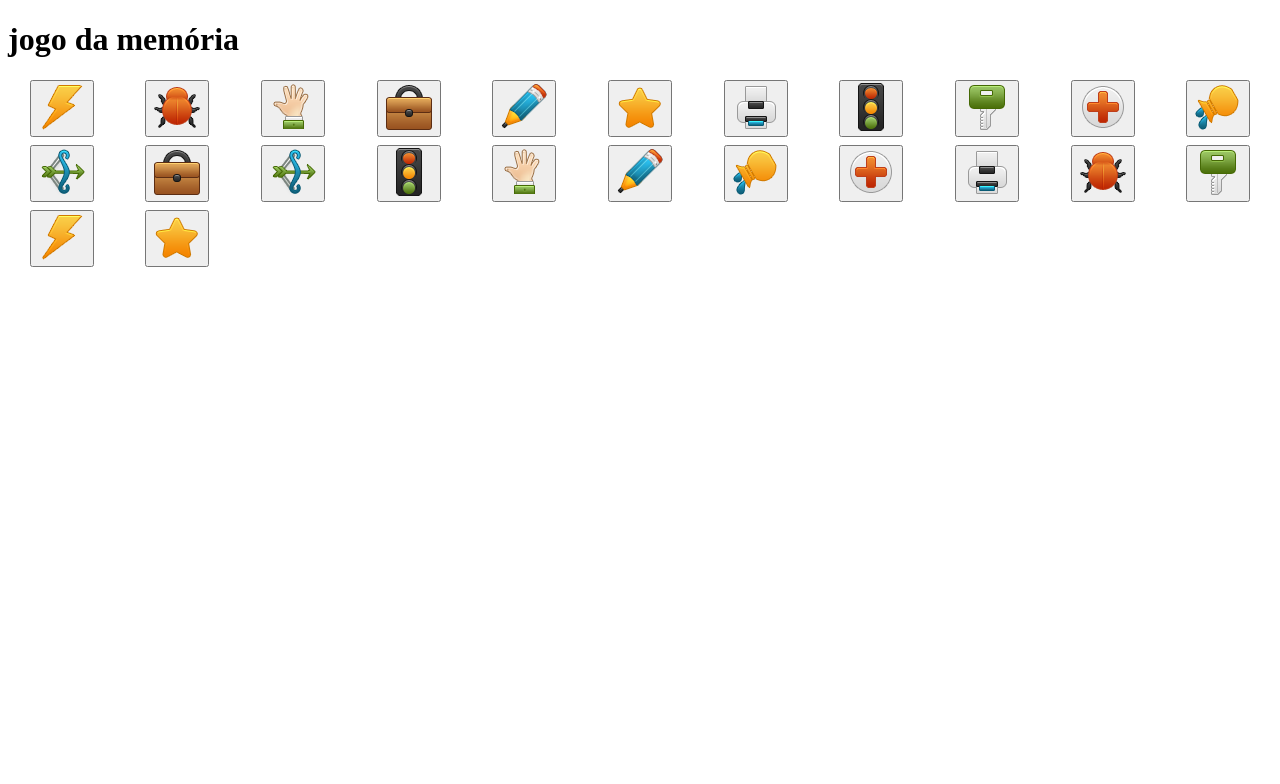
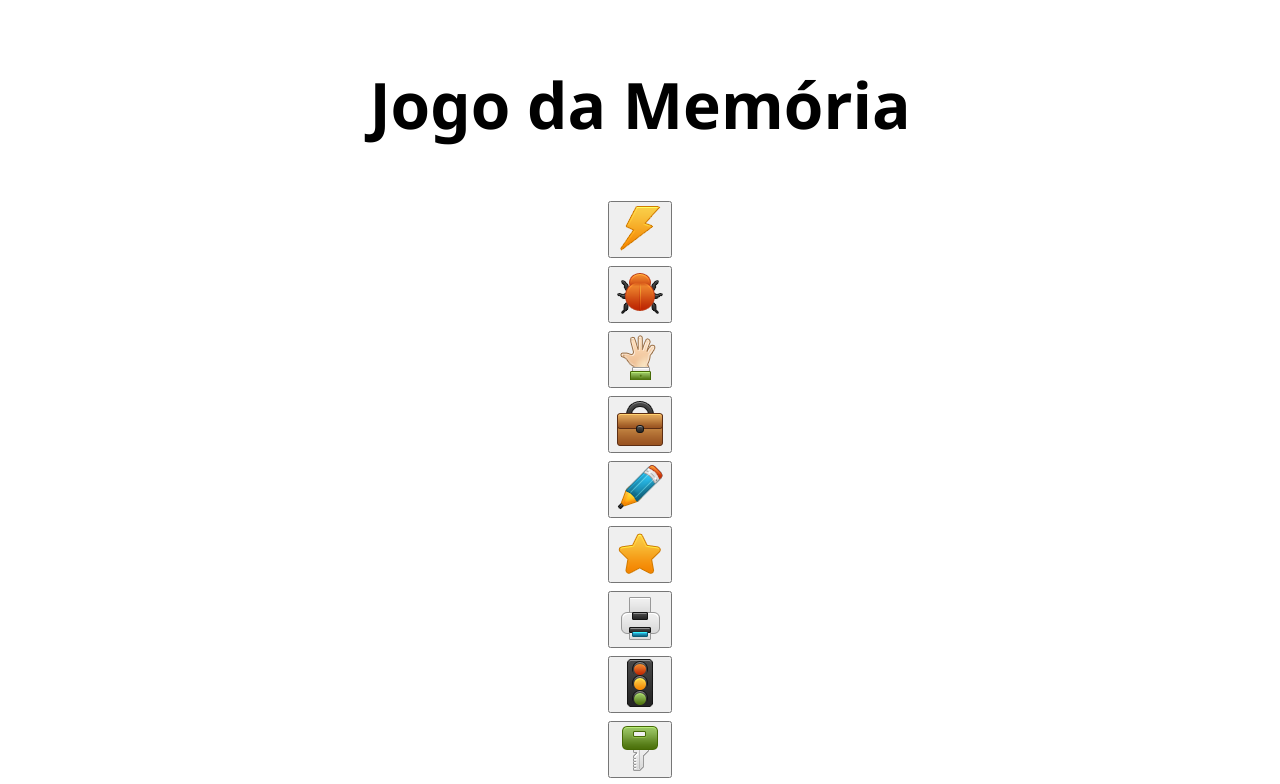
Before and after one commit to barbosadiego/jogo-memoria, a React (Create React App) app: page / in a window 1280 px wide. Shown: the top 784 px of the page. Built offline with nearby package versions, Linux system fonts and the light colour scheme.

Commit message:
add Container/Title styled components in App.jsx

```diff
--- a/src/App.jsx
+++ b/src/App.jsx
@@ -1,13 +1,22 @@
 import React from 'react';
+import styled from 'styled-components';
+import Container from './components/Container';
 import Grid from './components/Grid';
 
 const App = () => {
   return (
     <>
-      <h1>jogo da memória</h1>
-      <Grid />
+      <Container>
+        <Title>Jogo da Memória</Title>
+        <Grid />
+      </Container>
     </>
   );
 };
 
 export default App;
+
+const Title = styled.h1`
+  font-family: 'Segoe UI', Tahoma, Geneva, Verdana, sans-serif;
+  font-size: clamp(1.5rem, 5vw, 5rem);
+`;
```
